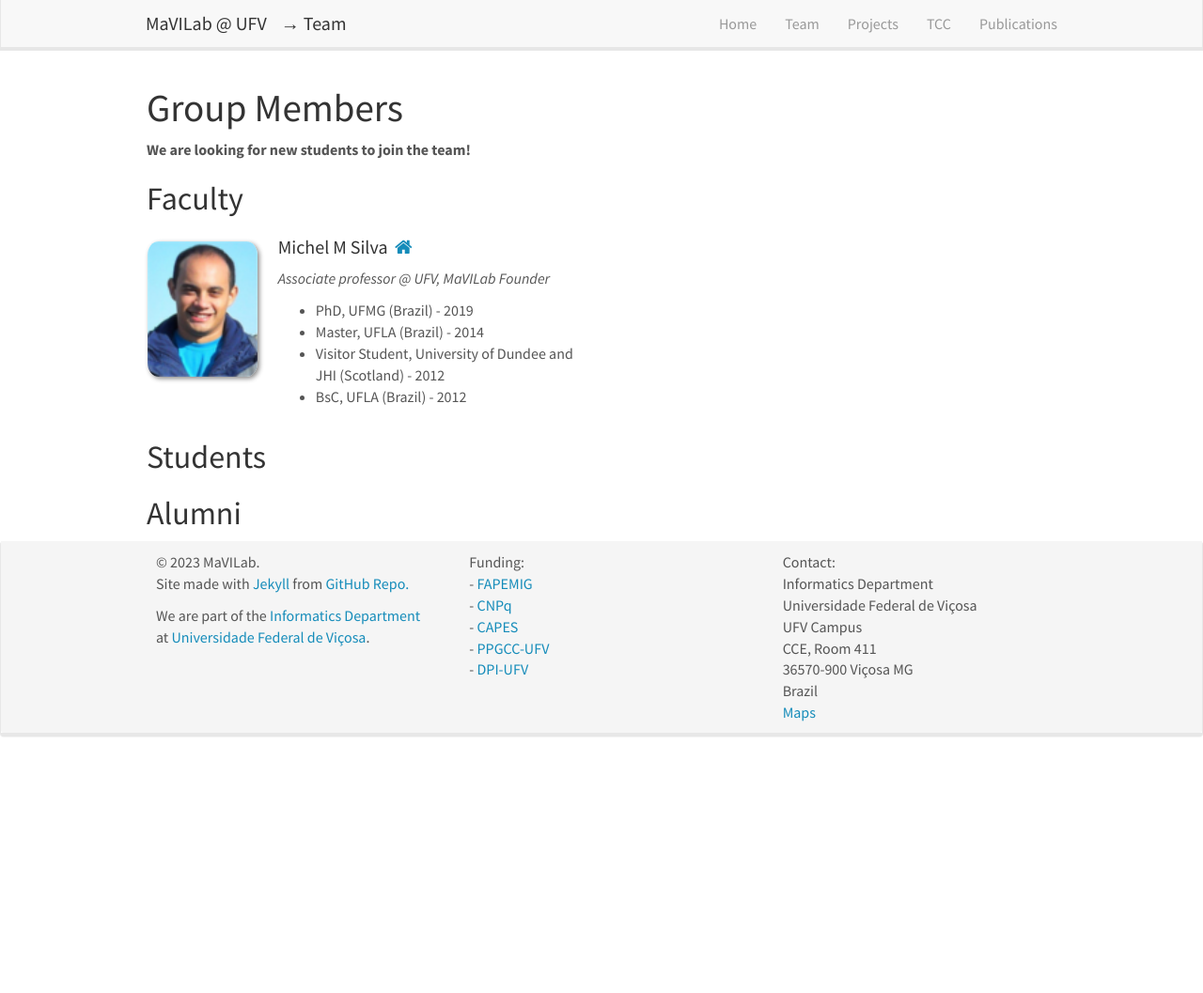
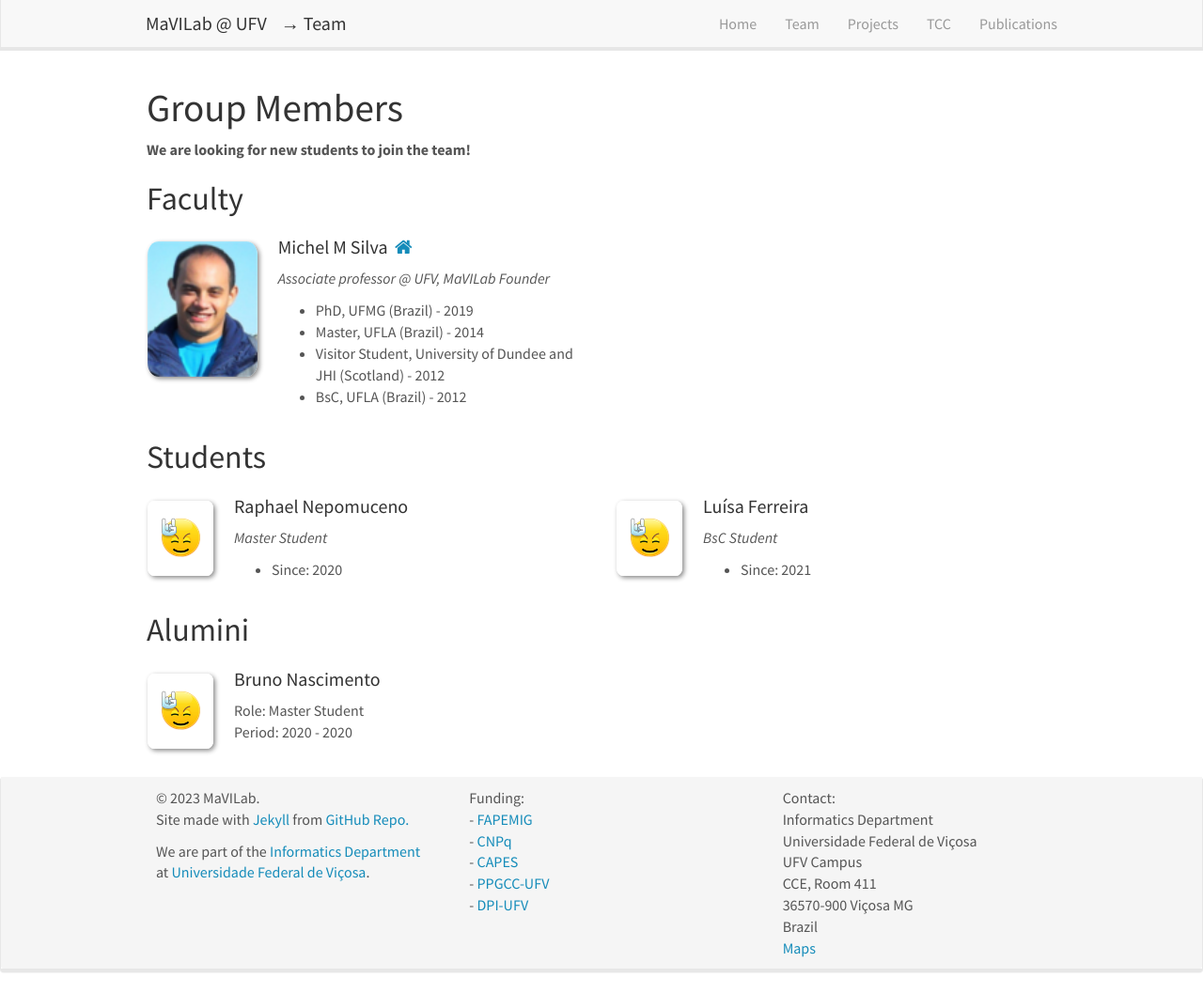
Before and after one commit to MaVILab-UFV/mavilab-ufv.github.io, a Jekyll site: the page built from _pages/team.md, in a window 1280 px wide and 1057 px high. Shown: the whole window at 94% size. Built offline with Jekyll 4.4.1, drawn with Linux system fonts in a browser that asks for light colours; nearby versions of some CDN libraries.

Commit message:
Automatizacao da lista de alunos.

```diff
--- /dev/null
+++ b/_data/students_list.yml
@@ -0,0 +1,27 @@
+- type: Students
+  list:
+  - name: Raphael Nepomuceno
+    photo: rock.jpg
+    since: 2020
+    until:
+    homepage:
+    github:
+    level: Master Student
+
+  - name: Luísa Ferreira
+    photo: rock.jpg
+    since: 2021
+    until:
+    homepage:
+    github:
+    level: BsC Student
+
+- type: Alumini
+  list:
+  - name: Bruno Nascimento
+    photo: rock.jpg
+    since: 2020
+    until: 2022
+    homepage:
+    github:
+    level: Master Student
--- a/_pages/team.md
+++ b/_pages/team.md
@@ -28,7 +28,7 @@ permalink: /team/
   <img src="{{ site.url }}{{ site.baseurl }}/images/teampic/{{ member.photo }}" class="img-responsive" width="25%" style="float: left" />
   <h4>{{ member.name }} {% if member.homepage %}<a href="{{ member.homepage }}" title="Link to member homepage"><i class="fa fa-home fa-fw" aria-hidden="true"></i></a>{% endif %} {% if member.github %}<a href="{{ member.github }}" title="Link to member github"><i class="fa fa-github fa-fw" aria-hidden="true"></i></a>{% endif %} </h4>
 
-  <i>{{ member.info }} <!--<br>email: <{{ member.email }}></i> -->
+  <i>{{ member.info }} </i>
   <ul style="overflow: hidden">
 
   {% if member.number_educ == 1 %}
@@ -72,9 +72,13 @@ permalink: /team/
 
 
 
-## Students
 {% assign number_printed = 0 %}
-{% for member in site.data.students %}
+{% for types in site.data.students_list %}
+
+<h2>{{ types.type }}</h2>
+
+{% for member in types.list %}
+
 
 {% assign even_odd = number_printed | modulo: 2 %}
 
@@ -82,35 +86,34 @@ permalink: /team/
 <div class="row">
 {% endif %}
 
+{% if types.type == "Students" %}
+
 <div class="col-sm-6 clearfix">
-  <h4>{{ member.name }}</h4>
-  <i>{{ member.info }} <!-- <br>email: <{{ member.email }}></i> -->
+  <img src="{{ site.url }}{{ site.baseurl }}/images/teampic/{{ member.photo }}" class="img-responsive" width="15%" style="float: left" />
+  <h4>{{ member.name }} {% if member.homepage %}<a href="{{ member.homepage }}" title="Link to member homepage"><i class="fa fa-home fa-fw" aria-hidden="true"></i></a>{% endif %} {% if member.github %}<a href="{{ member.github }}" title="Link to member github"><i class="fa fa-github fa-fw" aria-hidden="true"></i></a>{% endif %} </h4>
+
+  <i>{{ member.level }} </i>
   <ul style="overflow: hidden">
 
-  {% if member.number_educ == 1 %}
-  <li> {{ member.education1 }} </li>
-  {% endif %}
-
-  {% if member.number_educ == 2 %}
-  <li> {{ member.education1 }} </li>
-  <li> {{ member.education2 }} </li>
-  {% endif %}
-
-  {% if member.number_educ == 3 %}
-  <li> {{ member.education1 }} </li>
-  <li> {{ member.education2 }} </li>
-  <li> {{ member.education3 }} </li>
-  {% endif %}
-
-  {% if member.number_educ == 4 %}
-  <li> {{ member.education1 }} </li>
-  <li> {{ member.education2 }} </li>
-  <li> {{ member.education3 }} </li>
-  <li> {{ member.education4 }} </li>
-  {% endif %}
+  <li> Since: {{ member.since }} </li>
 
   </ul>
 </div>
+
+{% elsif types.type == "Alumini" %}
+
+<div class="col-sm-6 clearfix">
+  <img src="{{ site.url }}{{ site.baseurl }}/images/teampic/{{ member.photo }}" class="img-responsive" width="15%" style="float: left" />
+  <h4>{{ member.name }} {% if member.homepage %}<a href="{{ member.homepage }}" title="Link to member homepage"><i class="fa fa-home fa-fw" aria-hidden="true"></i></a>{% endif %} {% if member.github %}<a href="{{ member.github }}" title="Link to member github"><i class="fa fa-github fa-fw" aria-hidden="true"></i></a>{% endif %} </h4>
+
+  <p>
+  Role: {{ member.level }}
+  Period: {{ member.since }} -{% if member.until %} {{ member.since }} {% else %} Today {% endif %} </p>
+
+
+</div>
+
+{% endif %}
 
 {% assign number_printed = number_printed | plus: 1 %}
 
@@ -119,42 +122,4 @@ permalink: /team/
 {% endif %}
 
 {% endfor %}
-
-{% assign even_odd = number_printed | modulo: 2 %}
-{% if even_odd == 1 %}
-</div>
-{% endif %}
-
-
-## Alumni
-
-{% assign number_printed = 0 %}
-{% for member in site.data.alumni_members %}
-
-{% assign even_odd = number_printed | modulo: 2 %}
-
-{% if even_odd == 0 %}
-<div class="row">
-{% endif %}
-
-<div class="col-sm-6 clearfix">
-  <img src="{{ site.url }}{{ site.baseurl }}/images/teampic/{{ member.photo }}" class="img-responsive" width="25%" style="float: left" />
-  <h4>{{ member.name }}</h4>
-  <i>{{ member.duration }} <br> Role: {{ member.info }}</i>
-  <ul style="overflow: hidden">
-
-  </ul>
-</div>
-
-{% assign number_printed = number_printed | plus: 1 %}
-
-{% if even_odd == 1 %}
-</div>
-{% endif %}
-
 {% endfor %}
-
-{% assign even_odd = number_printed | modulo: 2 %}
-{% if even_odd == 1 %}
-</div>
-{% endif %}
```
Also changed, not shown: _data/alumni_visitors.yml (deleted, +0 -13 lines), _data/students.yml (deleted, +0 -9 lines), _pages/publications.md (+1 -1 lines), _data/alumni_bsc.yml (deleted), _data/alumni_members.yml (deleted), _data/alumni_msc.yml (deleted), _data/pictures_Leiden.yml (deleted), _data/pub_list.yml (renamed from _data/publist.yml), 1 other file.
